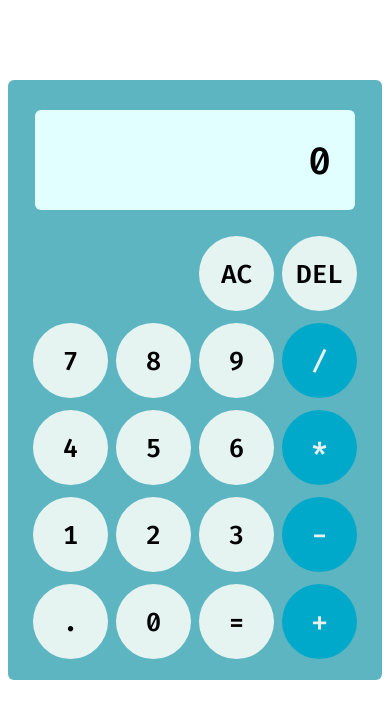
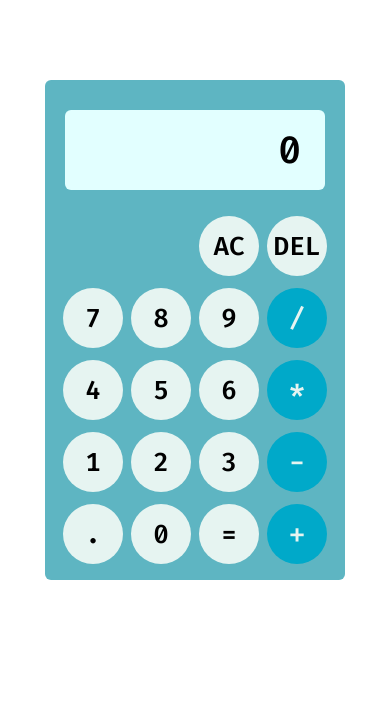
Before and after one commit to chavimiller/calculator-project, a plain HTML site: page index.html in a window 390 px wide. Drawn offline with Linux system fonts and the light colour scheme.

Commit message:
Create responsiveness for mobile

```diff
--- a/styles.css
+++ b/styles.css
@@ -23,7 +23,7 @@
     margin-top: 30px;
     font-family: 'Fira Code';
     display: flex;
-    align-items: end;
+    align-items: center;
     justify-content: right;
 }
 
@@ -84,3 +84,20 @@
   font-optical-sizing: auto;
   font-style: normal;
 }
+
+@media (min-width: 320px) and (max-width: 460px) {
+    #calc-container {
+        width: 300px;
+        height: 500px;
+    }
+
+    #display {
+        width: 260px;
+        height: 80px;
+    }
+
+    .button-style {
+        width: 60px;
+        height: 60px;
+    }
+}
```
